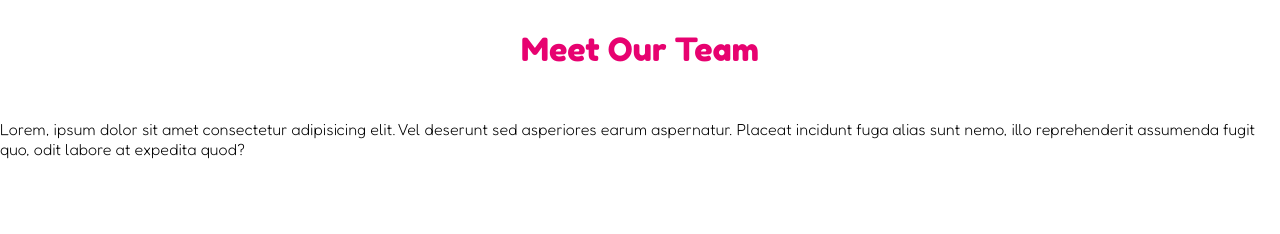
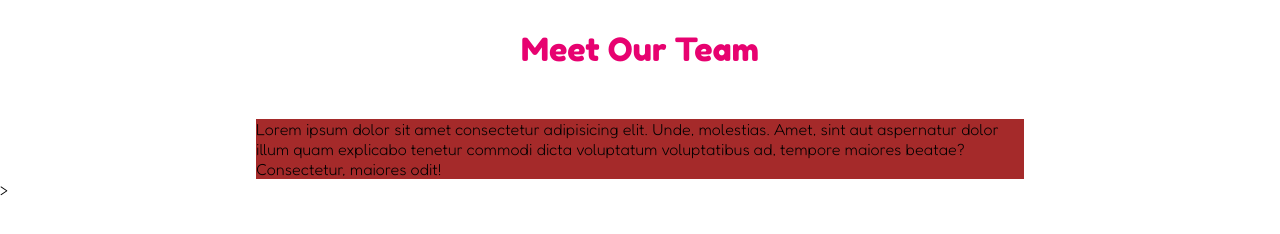
Before and after one commit to saragisondi/html-css-float-cards, a plain HTML site: page index.html in a window 1280 px wide. Drawn offline with Linux system fonts and the light colour scheme.

Commit message:
[add] container

```diff
--- a/css/style.css
+++ b/css/style.css
@@ -25,3 +25,14 @@ header h1{
   margin-top: 30px;
   margin-bottom: 50px;
 }
+
+main .container{
+  background-color: brown;
+  width: 60%;
+  height: 50%;
+  margin-left: 20%
+}
+
+
+
+}
--- a/index.html
+++ b/index.html
@@ -21,17 +21,18 @@
   <!--testo e cards-->
   <main>
     <section>
-      <!--testo-->
-      <div>
+
+      <div class="container">
+        <!--testo-->
         <p>
-          Lorem, ipsum dolor sit amet consectetur adipisicing elit. Vel deserunt sed asperiores earum aspernatur. Placeat incidunt fuga alias sunt nemo, illo reprehenderit assumenda fugit quo, odit labore at expedita quod?
+          Lorem ipsum dolor sit amet consectetur adipisicing elit. Unde, molestias. Amet, sint aut aspernatur dolor illum quam explicabo tenetur commodi dicta voluptatum voluptatibus ad, tempore maiores beatae? Consectetur, maiores odit!
         </p>
+        <!--cards-->
+        <div class="marco-bianchi">
+
+        </div>
       </div>
-    </section>
-
-    <section>
-      <!--cards-->
-    </section>
+    </section>>
   </main>
 </body>
 </html>
```
